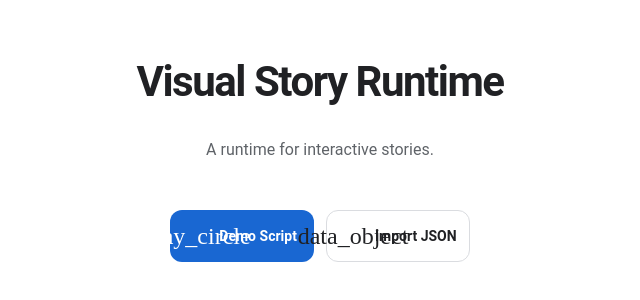
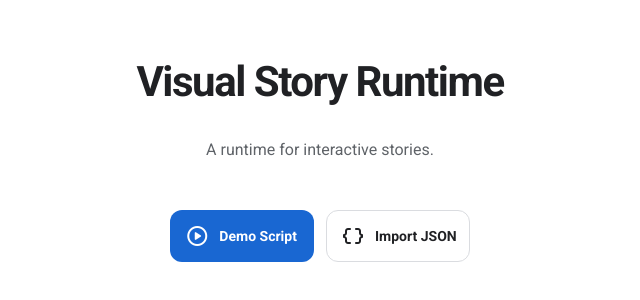
Before and after one commit to ttg1109s/VSR, a React (Vite) app: page / in a window 1280 px wide. Shown: the part 250-550 px from the top of the page, without its empty margins (320-960 px from the left). Built offline with nearby package versions, Linux system fonts and the light colour scheme.

Commit message:
Fix Google Material Symbols font import order

```diff
--- a/src/design-system/foundations/base.css
+++ b/src/design-system/foundations/base.css
@@ -1,11 +1,11 @@
+@import url('https://fonts.googleapis.com/css2?family=Material+Symbols+Rounded:opsz,wght,FILL,GRAD@20..48,400,0,0&family=Roboto:wght@400;500;700&display=swap');
+
 :root {
   --vsr-safe-area-top: env(safe-area-inset-top, 0px);
   --vsr-safe-area-right: env(safe-area-inset-right, 0px);
   --vsr-safe-area-bottom: env(safe-area-inset-bottom, 0px);
   --vsr-safe-area-left: env(safe-area-inset-left, 0px);
 }
-
-@import url('https://fonts.googleapis.com/css2?family=Material+Symbols+Rounded:opsz,wght,FILL,GRAD@20..48,400,0,0&family=Roboto:wght@400;500;700&display=swap');
 
 :root {
   color-scheme: light;
```
